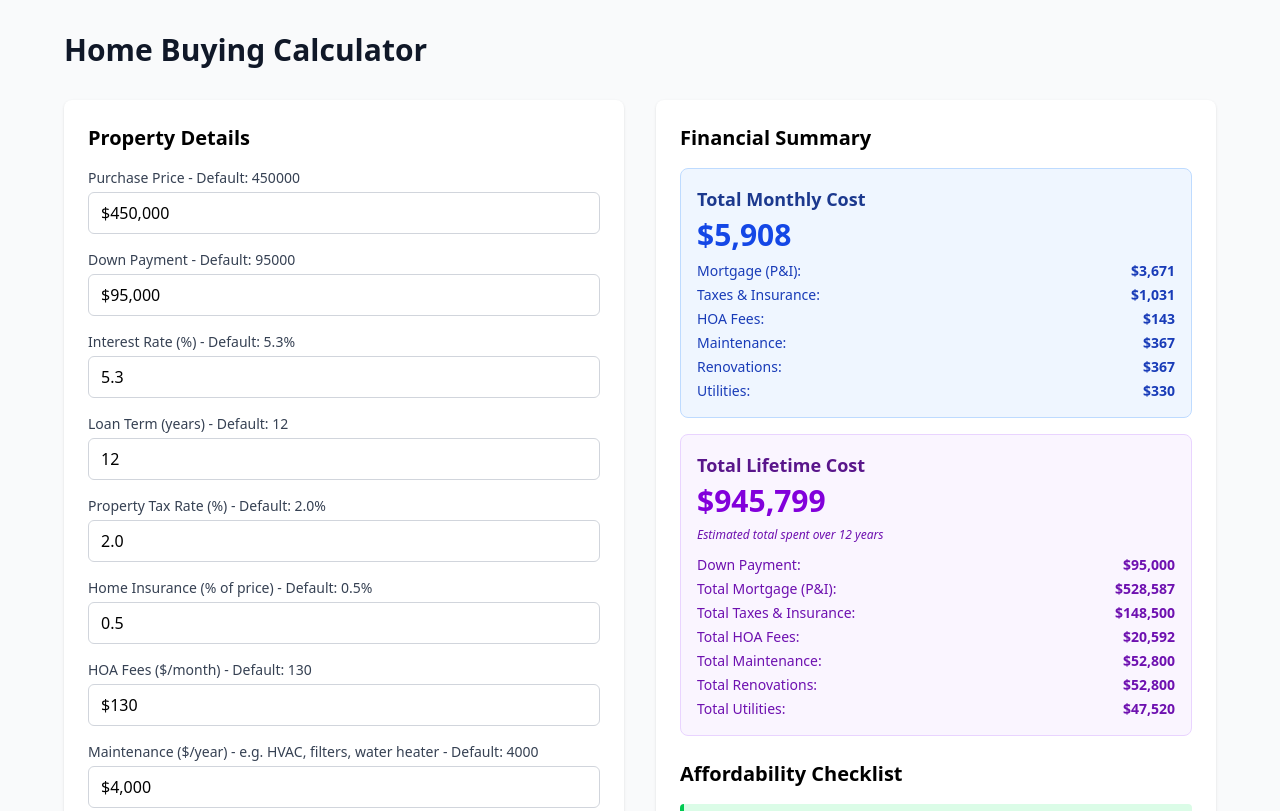
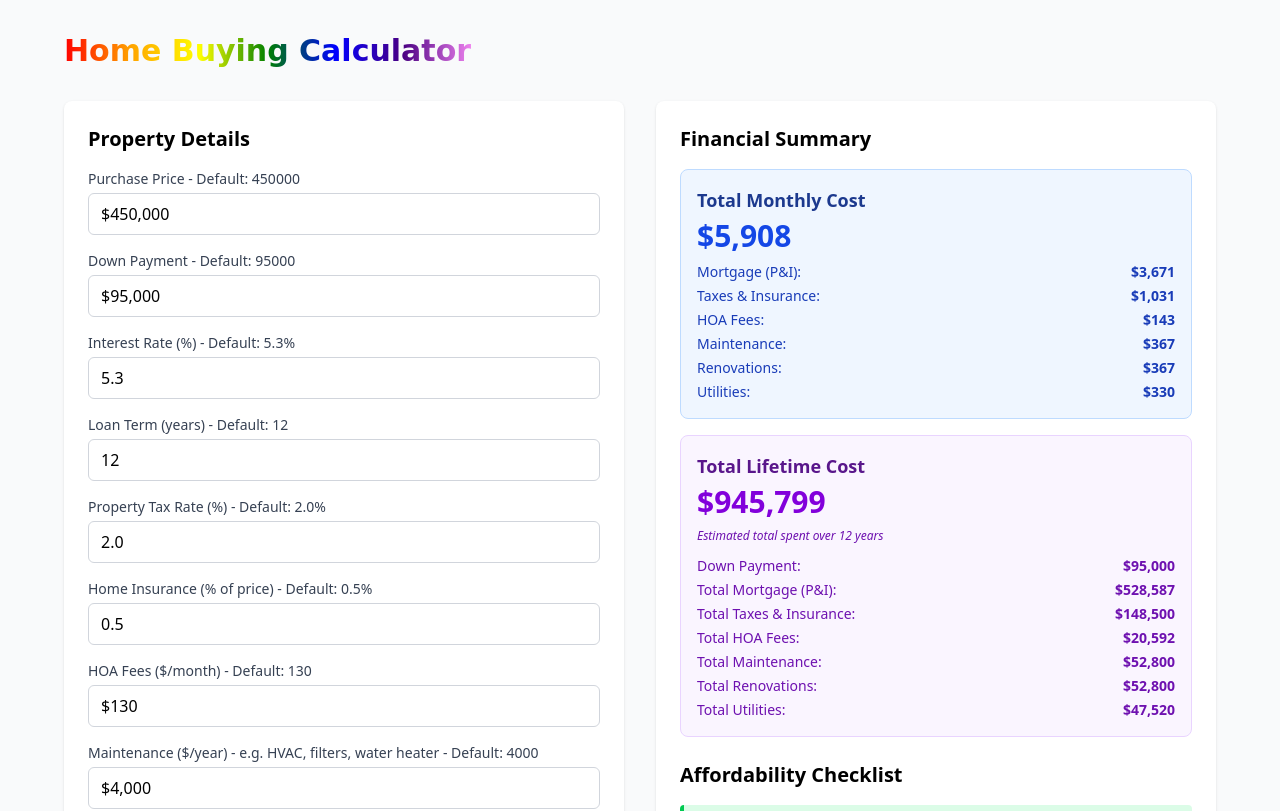
Before and after one commit to emurdock1101/home-buying-calculator, a React (Vite) app: page / in a window 1280 px wide. Shown: the top 811 px of the page. Built offline with nearby package versions, Linux system fonts and the light colour scheme.

Commit message:
HB comic sans title

```diff
--- a/src/App.tsx
+++ b/src/App.tsx
@@ -66,7 +66,17 @@ export default function App() {
     <div className="min-h-screen bg-gray-50 p-8">
       <div className="max-w-6xl mx-auto">
         <h1 className="text-3xl font-bold text-gray-900 mb-8">
-          Home Buying Calculator
+          <span
+            style={{
+              fontFamily: '"Comic Sans MS", "Comic Sans", cursive',
+              background: "linear-gradient(90deg, red, orange, yellow, green, blue, indigo, violet)",
+              WebkitBackgroundClip: "text",
+              WebkitTextFillColor: "transparent",
+              display: "inline-block"
+            }}
+          >
+            Home Buying Calculator
+          </span>
         </h1>
 
         <div className="grid md:grid-cols-2 gap-8">
```
